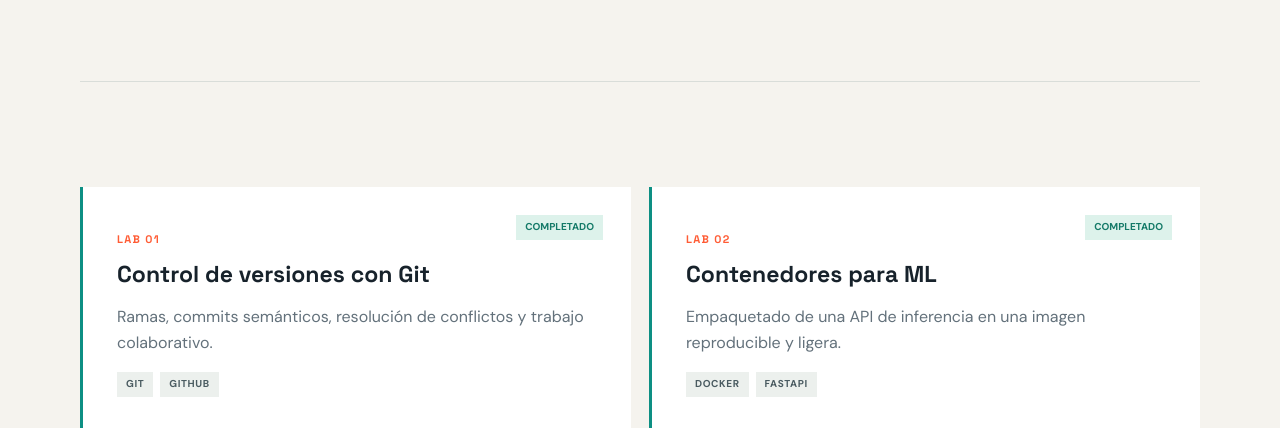
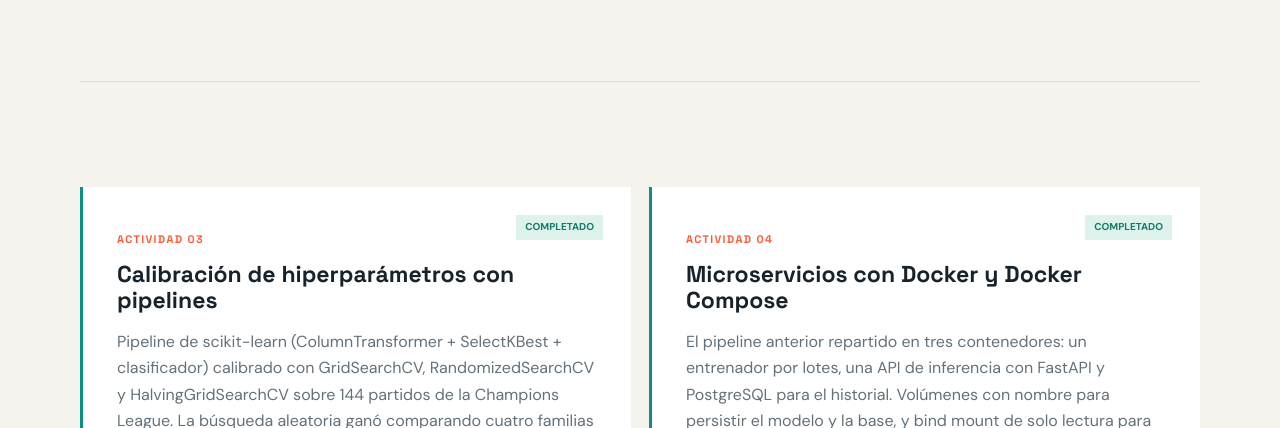
Before and after one commit to Andyfer004/Portafolio-MLOPS, a plain HTML site: page laboratorios.html in a window 1280 px wide. Shown: the part 372-800 px from the top of the page. Drawn offline with Linux system fonts and the light colour scheme.

Commit message:
feat: agregar las actividades 3 y 4 a laboratorios
Actividad 3: calibracion de hiperparametros de un pipeline de scikit-learn.
Actividad 4: el mismo pipeline en microservicios con Docker Compose.
Cada tarjeta enlaza a su repositorio.

```diff
--- a/laboratorios.html
+++ b/laboratorios.html
@@ -1,6 +1,8 @@
 <!DOCTYPE html><html lang="es"><head><meta charset="UTF-8"><meta name="viewport" content="width=device-width,initial-scale=1"><meta name="description" content="Laboratorios del portafolio MLOps"><title>Laboratorios | Portafolio MLOps</title><link rel="preconnect" href="https://fonts.googleapis.com"><link rel="preconnect" href="https://fonts.gstatic.com" crossorigin><link href="https://fonts.googleapis.com/css2?family=DM+Sans:wght@400;500;600;700&family=Space+Grotesk:wght@500;600;700&display=swap" rel="stylesheet"><link rel="stylesheet" href="assets/css/styles.css"><script src="assets/js/main.js" defer></script></head><body>
 <header class="site-header"><nav class="nav container"><a class="brand" href="index.html"><span class="brand-mark">ML</span><span>Portafolio MLOps</span></a><button class="nav-toggle" type="button" aria-expanded="false" aria-controls="nav-links" aria-label="Abrir menú"><span></span><span></span><span></span></button><div class="nav-links" id="nav-links"><a href="index.html">Inicio</a><a href="proyectos.html">Proyectos</a><a class="active" href="laboratorios.html">Laboratorios</a><a href="casos-estudio.html">Casos de estudio</a><a href="talleres.html">Talleres</a></div></nav></header>
 <main><section class="page-hero container reveal"><p class="eyebrow"><span></span> Experimentación técnica</p><h1>Laboratorios</h1><p>Prácticas breves para explorar herramientas, validar conceptos y documentar aprendizajes.</p></section><section class="section container"><div class="list-grid">
+<article class="list-card reveal"><span class="status">Completado</span><p class="number">ACTIVIDAD 03</p><h2>Calibración de hiperparámetros con pipelines</h2><p>Pipeline de scikit-learn (ColumnTransformer + SelectKBest + clasificador) calibrado con GridSearchCV, RandomizedSearchCV y HalvingGridSearchCV sobre 144 partidos de la Champions League. La búsqueda aleatoria ganó comparando cuatro familias de modelos: el f1_macro en validación cruzada subió de 0.508 a 0.619.</p><div class="tags"><span>scikit-learn</span><span>GridSearchCV</span><span>CRISP-DM</span></div><a href="https://github.com/DiegoLinares11/Actividad3-MLOPS" target="_blank" rel="noreferrer">Ver repositorio ↗</a></article>
+<article class="list-card reveal"><span class="status">Completado</span><p class="number">ACTIVIDAD 04</p><h2>Microservicios con Docker y Docker Compose</h2><p>El pipeline anterior repartido en tres contenedores: un entrenador por lotes, una API de inferencia con FastAPI y PostgreSQL para el historial. Volúmenes con nombre para persistir el modelo y la base, y bind mount de solo lectura para los datos.</p><div class="tags"><span>Docker</span><span>Docker Compose</span><span>FastAPI</span><span>PostgreSQL</span></div><a href="https://github.com/DiegoLinares11/Actividad4-MLOPS" target="_blank" rel="noreferrer">Ver repositorio ↗</a></article>
 <article class="list-card reveal"><span class="status">Completado</span><p class="number">LAB 01</p><h2>Control de versiones con Git</h2><p>Ramas, commits semánticos, resolución de conflictos y trabajo colaborativo.</p><div class="tags"><span>Git</span><span>GitHub</span></div></article>
 <article class="list-card reveal"><span class="status">Completado</span><p class="number">LAB 02</p><h2>Contenedores para ML</h2><p>Empaquetado de una API de inferencia en una imagen reproducible y ligera.</p><div class="tags"><span>Docker</span><span>FastAPI</span></div></article>
 <article class="list-card reveal"><span class="status progress">En progreso</span><p class="number">LAB 03</p><h2>Seguimiento de experimentos</h2><p>Registro de parámetros, métricas y artefactos para comparar ejecuciones.</p><div class="tags"><span>MLflow</span><span>Python</span></div></article>
```
